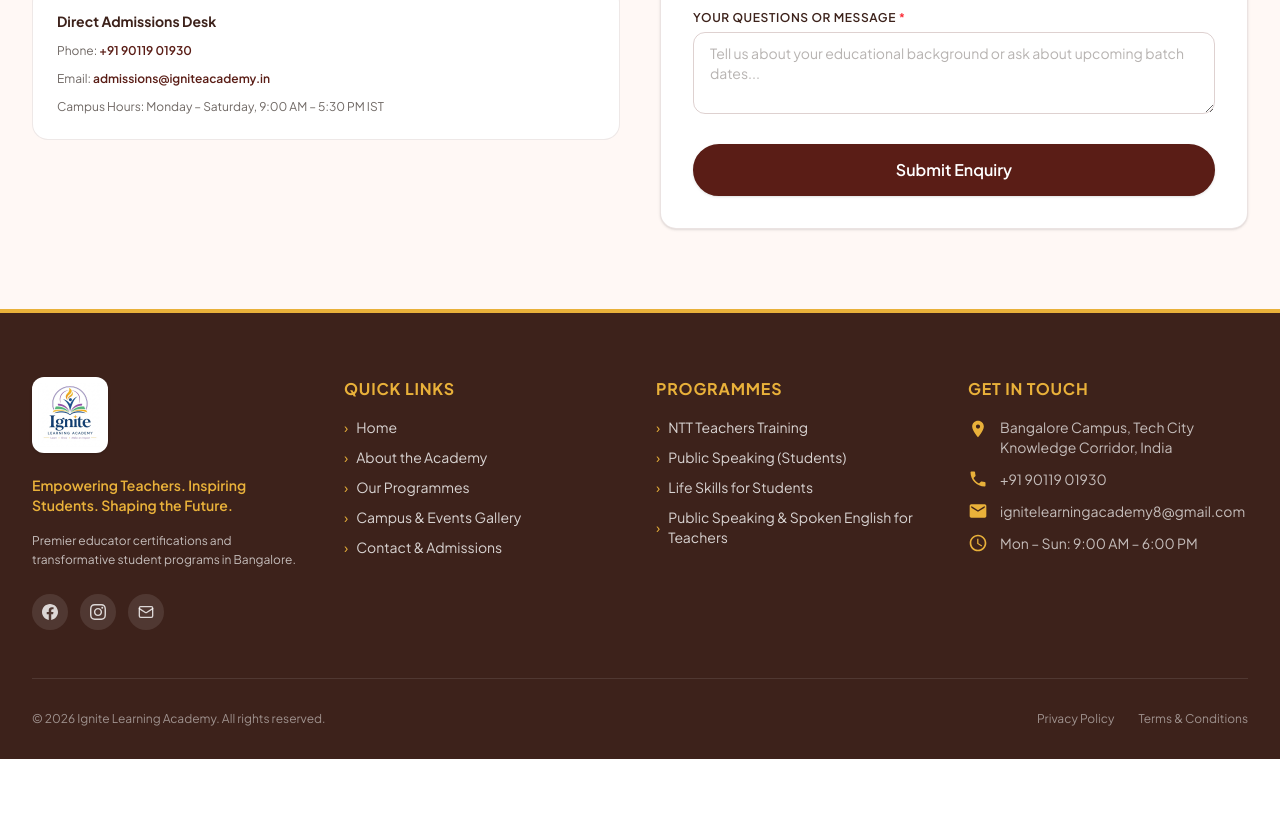
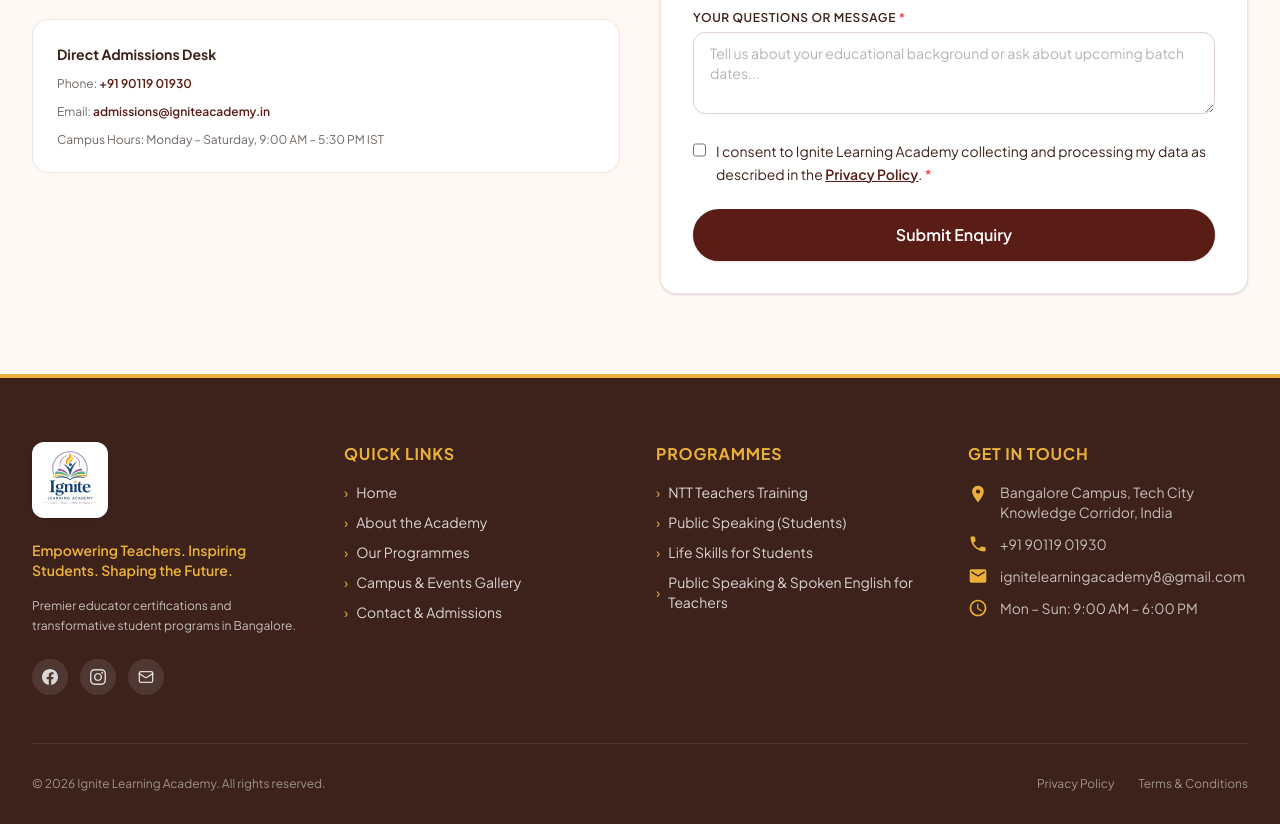
Before and after one commit to Suhas570/ignite-learning-academy, a Next.js app in the folder frontend/: page /courses in a window 1280 px wide. Shown: the part 3160-3984 px from the top of the page. Before the commit the page ends 3919 px from the top, so only its background shows below. Built offline with nearby package versions, Linux system fonts and the light colour scheme; no server answers.

Commit message:
feat(dpdp): add required consent checkbox to EnquiryForm, consentGiven to Enquiries schema, and DPDP section to Privacy Policy

```diff
--- a/frontend/src/app/privacy-policy/page.tsx
+++ b/frontend/src/app/privacy-policy/page.tsx
@@ -213,7 +213,31 @@ export default function PrivacyPolicyPage() {
               </ul>
             </div>
 
-            {/* Section 6: Contact Information */}
+            {/* Section 6: Compliance with DPDP Act 2023 (India) */}
+            <div className="space-y-4">
+              <h2 className="text-xl sm:text-2xl font-bold text-[#3D221B] flex items-center gap-2.5 pb-2 border-b border-[rgba(90,29,22,0.1)]">
+                <span className="w-7 h-7 rounded-lg bg-[#5A1D16] text-[#E9B13A] text-xs font-black flex items-center justify-center shrink-0">
+                  6
+                </span>
+                Compliance with DPDP Act 2023 (India)
+              </h2>
+              <p>
+                Ignite Learning Academy adheres to the <strong>Digital Personal Data Protection Act 2023 (DPDP Act 2023)</strong> of India. Personal data provided through our admissions enquiry forms, campus registrations, and contact channels is collected exclusively with explicit, affirmative consent.
+              </p>
+              <p>
+                All personal data is processed solely for academic admissions counseling, course syllabus delivery, student enrollment, and essential administrative updates. Users have the right to withdraw their consent or request complete erasure of their personal information at any time by contacting our administration at{" "}
+                <a href="mailto:ignitelearningacademy8@gmail.com" className="font-semibold underline text-[#5A1D16] hover:text-[#6B241A]">
+                  ignitelearningacademy8@gmail.com
+                </a>.
+              </p>
+              <div className="p-4 rounded-xl border border-amber-200 bg-amber-50/70 text-xs sm:text-sm text-[#3D221B]">
+                <p>
+                  <strong>Note Regarding Minors:</strong> For students under 18, consent must be provided by a parent or legal guardian.
+                </p>
+              </div>
+            </div>
+
+            {/* Section 7: Contact Information */}
             <div className="p-6 sm:p-8 rounded-2xl bg-white border border-[rgba(90,29,22,0.15)] shadow-sm space-y-4">
               <h2 className="text-lg sm:text-xl font-bold text-[#3D221B]">
                 Questions or Privacy Inquiries?
--- a/frontend/src/components/forms/EnquiryForm.tsx
+++ b/frontend/src/components/forms/EnquiryForm.tsx
@@ -17,6 +17,7 @@ interface FormState {
   phone: string;
   course: string;
   message: string;
+  consentGiven: boolean;
 }
 
 interface FormErrors {
@@ -25,6 +26,7 @@ interface FormErrors {
   phone?: string;
   course?: string;
   message?: string;
+  consentGiven?: string;
 }
 
 export const EnquiryForm: React.FC<EnquiryFormProps> = ({
@@ -42,6 +44,7 @@ export const EnquiryForm: React.FC<EnquiryFormProps> = ({
     phone: "",
     course: initialCourse,
     message: "",
+    consentGiven: false,
   });
 
   const [errors, setErrors] = useState<FormErrors>({});
@@ -81,6 +84,10 @@ export const EnquiryForm: React.FC<EnquiryFormProps> = ({
       newErrors.message = "Message must be at least 10 characters.";
     }
 
+    if (!formData.consentGiven) {
+      newErrors.consentGiven = "You must consent to data processing to submit an enquiry.";
+    }
+
     setErrors(newErrors);
     return Object.keys(newErrors).length === 0;
   };
@@ -88,7 +95,11 @@ export const EnquiryForm: React.FC<EnquiryFormProps> = ({
   const handleChange = (
     e: React.ChangeEvent<HTMLInputElement | HTMLSelectElement | HTMLTextAreaElement>
   ) => {
-    const { name, value } = e.target;
+    const { name } = e.target;
+    const value =
+      e.target.type === "checkbox"
+        ? (e.target as HTMLInputElement).checked
+        : e.target.value;
     setFormData((prev) => ({ ...prev, [name]: value }));
     if (errors[name as keyof FormErrors]) {
       setErrors((prev) => ({ ...prev, [name]: undefined }));
@@ -120,6 +131,7 @@ export const EnquiryForm: React.FC<EnquiryFormProps> = ({
           subject: formData.course || "General Course Enquiry",
           message: formData.message.trim(),
           source: "website",
+          consentGiven: formData.consentGiven,
         }),
       });
 
@@ -154,6 +166,7 @@ export const EnquiryForm: React.FC<EnquiryFormProps> = ({
       phone: "",
       course: initialCourse,
       message: "",
+      consentGiven: false,
     });
     setErrors({});
     setIsSubmitted(false);
@@ -332,6 +345,38 @@ export const EnquiryForm: React.FC<EnquiryFormProps> = ({
           )}
         </div>
 
+        {/* DPDP Act 2023 Consent Checkbox */}
+        <div className="pt-1">
+          <label className="flex items-start gap-2.5 cursor-pointer text-xs sm:text-sm text-[#3D221B] leading-relaxed">
+            <input
+              type="checkbox"
+              name="consentGiven"
+              checked={formData.consentGiven}
+              onChange={handleChange}
+              className="mt-0.5 h-4 w-4 rounded border-[rgba(90,29,22,0.3)] text-[#5A1D16] focus:ring-[#5A1D16] cursor-pointer"
+              aria-invalid={errors.consentGiven ? "true" : "false"}
+              aria-describedby={errors.consentGiven ? "enquiry-consent-error" : undefined}
+            />
+            <span>
+              I consent to Ignite Learning Academy collecting and processing my data as described in the{" "}
+              <a
+                href="/privacy-policy"
+                target="_blank"
+                rel="noopener noreferrer"
+                className="text-[#5A1D16] underline font-semibold hover:text-[#6B241A]"
+              >
+                Privacy Policy
+              </a>
+              . <span className="text-red-500">*</span>
+            </span>
+          </label>
+          {errors.consentGiven && (
+            <p id="enquiry-consent-error" className="mt-1 text-xs text-red-600 font-medium pl-6.5">
+              {errors.consentGiven}
+            </p>
+          )}
+        </div>
+
         {/* Submit Button */}
         <div className="pt-2">
           <Button
```
Also changed, not shown: 1 other file (tests, documents, lock files or other folders).
